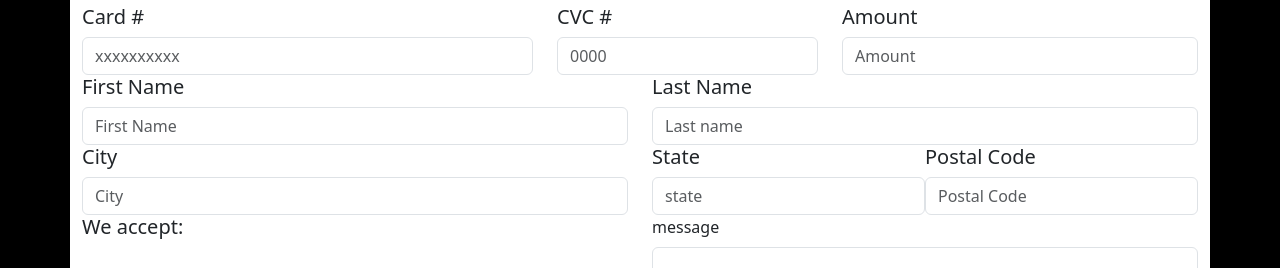
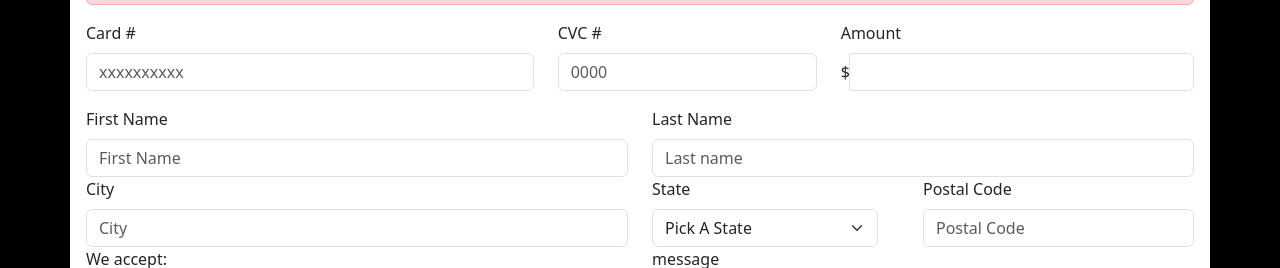
Before and after one commit to 4GeeksAcademy/fernandoqm01latam56Forms, a plain HTML site: page index.html in a window 1280 px wide. Shown: the part 125-393 px from the top of the page. Drawn offline with nearby package versions, Linux system fonts and the light colour scheme.

Commit message:
first commit

```diff
--- a/index.html
+++ b/index.html
@@ -12,10 +12,11 @@
 </head>
 
 <body style="background-color: black;">
-  <div class="container" style="background-color: white;">
+  <div class="container p-0" style="background-color: white;">
     <div style="background-color: gainsboro;">
       <h1>Payment for example</h1>
     </div>
+    <form class="p-3">
       <div>
         <div class=" alert alert-danger" role="alert">
           Some fields are missing
@@ -23,31 +24,35 @@
         <div>
           <div class="row">
             <div class="col-5">
-          <h5>Card #</h5>
-          <input type="text" class="form-control" placeholder="xxxxxxxxxx" aria-label="cardnumber">
+              <label for="Card #" class="form-label">Card #</label>
+              <input type="text" id="Card #" class="form-control" placeholder="xxxxxxxxxx" aria-label="cardnumber">
             </div>
             <div class="col-3">
-          <h5>CVC #</h5>
-          <input type="number" class="form-control" placeholder="0000" aria-label="0000">
+              <label for="CVC #" class="form-label">CVC #</label>
+              <input type="text" id="CVC #" class="form-control" placeholder="0000" aria-label="0000">
             </div>
-        <div class="col-4">
-          <H5>Amount</H5>
-          <input type="text" class="form-control" placeholder="Amount" aria-label="Last name">
+
+            <div class="imput groups col-4">
+              <label for="Amount" class="form-label">Amount</label>
+              <div class="input-group mb-3" style="align-items: center;">
+                <span>$</span>
+                <input type="text" id="Amount" class="form-control">
+              </div>
             </div>
           </div>
         </div>
       </div>
       <div class="row">
+
         <div style="flex-direction: column;" class="col-6">
-      <h5>First Name</h5>
-      <input type="text" class="form-control" placeholder="First Name" aria-label="Last name">
-      <h5>City</h5>
-      <input type="text" class="form-control" placeholder="City" aria-label="Last name">
-      <h5>We accept:</h5>
+          <label for="First Name" class="form-label">First Name</label>
+          <input type="text" id="First Name" class="form-control" placeholder="First Name" aria-label="Last name">
+          <label for="City" class="form-label">City</label>
+          <input type="text" id="City" class="form-control" placeholder="City" aria-label="Last name">
+          <label for="We accept:" class="form-label">We accept:</label>
           <br>
-
-
-        <div class="btn-toolbar" role="toolbar" aria-label="Toolbar with button groups" style="border-radius: 10px; background-color: gray; width: 45%; display: flex; justify-content: center;">
+          <div class="btn-toolbar" role="toolbar" aria-label="Toolbar with button groups"
+            style="border-radius: 10px; background-color: gray; width: 45%; display: flex; justify-content: center;">
             <div class="form-check form-check-inline">
               <input class="form-check-input" type="radio" name="inlineRadioOptions" id="inlineRadio1" value="option1">
               <label class="form-check-label" for="inlineRadio1">
@@ -72,24 +77,30 @@
                 <i class="fa-solid fa-money-check-dollar"></i>
               </label>
             </div>
-
-
           </div>
         </div>
         <div style="flex-direction: row;" class="col-6">
           <div>
-        <h5>Last Name</h5>
-        <input type="text" class="form-control" placeholder="Last name" aria-label="Last name">
+            <label for="Last Name" class="form-label">Last Name</label>
+            <input type="text" id="Last Name" class="form-control" placeholder="Last name" aria-label="Last name">
           </div>
           <div>
-        <div style="display: flex;">
-          <div class="col-6">
-            <h5>State</h5>
-            <input type=" text" class="form-control" placeholder="state" aria-label="Last name">
+            <div style="display: flex; justify-content: space-between;">
+              <div class="col-5">
+                <label for="State" class="form-label">State</label>
+                <select class="form-select" id="State" placeholder="state">
+                  <option selected>Pick A State</option>
+                  <option value="1">San Jose</option>
+                  <option value="2">Alajuela</option>
+                  <option value="3">Heredia</option>
+                  <option value="4">Cartago</option>
+                  <option value="5">Puntarenas</option>
+                </select>
               </div>
               <div class="col-6">
-            <h5>Postal Code</h5>
-            <input type="text" class="form-control" placeholder="Postal Code" aria-label="Last name">
+                <label for="Postal Code" class="form-label">Postal Code</label>
+                <input type="text" id="Postal Code" class="form-control" placeholder="Postal Code"
+                  aria-label="Last name">
               </div>
             </div>
             <div>
@@ -102,7 +113,8 @@
           </div>
         </div>
 
-    <div style="background-color: gainsboro; display: flex; justify-content: end;">
+    </form>
+    <div class="p-0" style="background-color: gainsboro; display: flex; justify-content: end;">
       <div>
         <button type="button" class="btn btn-secondary">Cancel</button>
         <button type="button" class="btn btn-primary">Sent</button>
```
Lines whose indentation alone changed are shown as unchanged.
